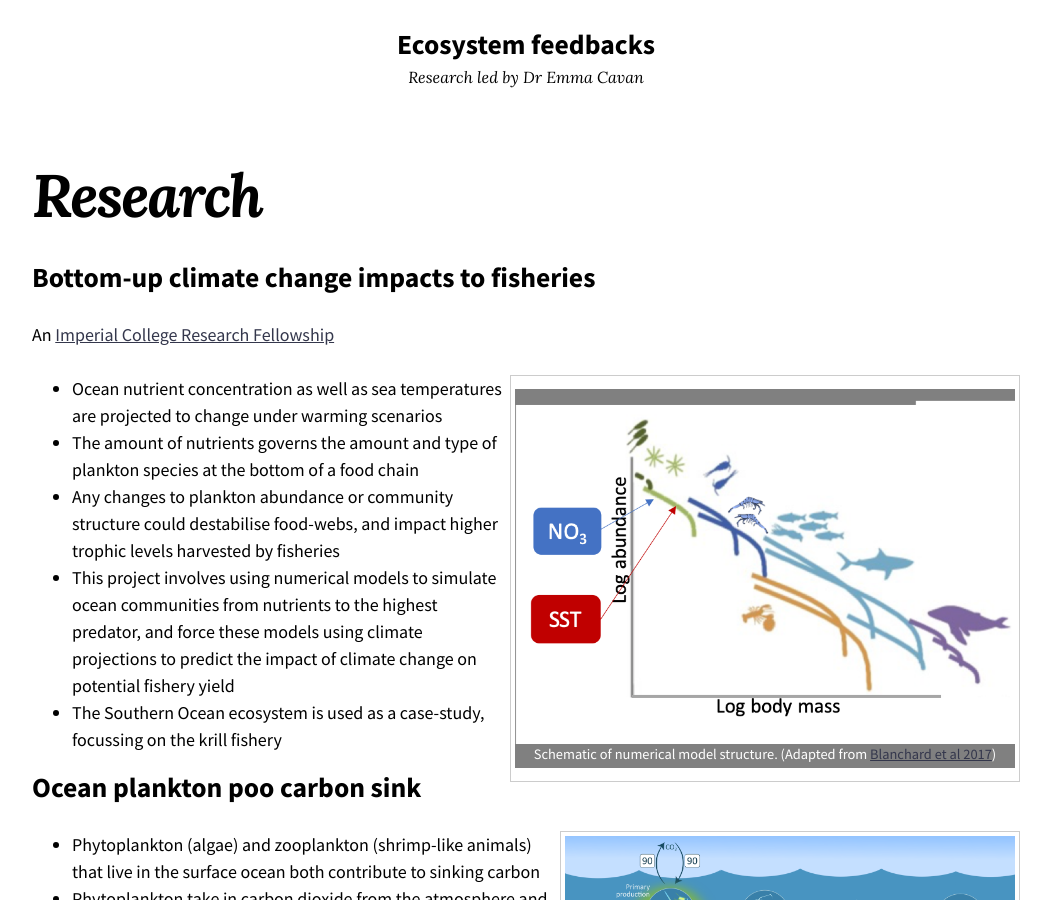
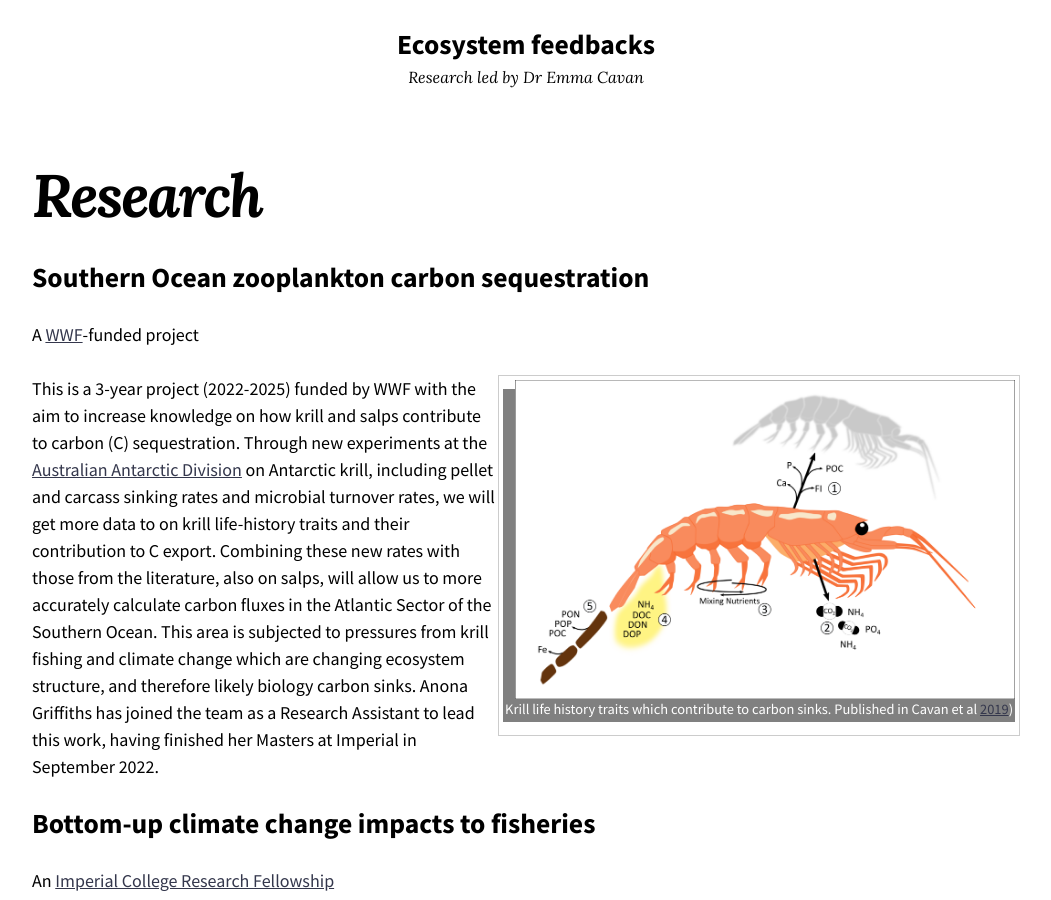
Before and after one commit to e-cavan/e-cavan.github.io, a Jekyll site: the page built from Research/index.md, in a window 1280 px wide and 900 px high, scrolled down 207 px. Shown: the whole window, without its empty margins (114-1165 px from the left). Built offline with Jekyll 4.4.1, drawn with Linux system fonts in a browser that asks for light colours; nearby versions of some CDN libraries.

Commit message:
home page edit

```diff
--- a/Research/index.md
+++ b/Research/index.md
@@ -3,6 +3,17 @@ layout: page
 title: Research
 permalink: /Research/
 ---
+
+## Southern Ocean zooplankton carbon sequestration
+A [WWF](https://www.wwf.org.uk/)-funded project
+
+
+<figure>
+    <img src="/Images/Krill_C.png" style="float: right;" width = "500" height = "400" alt="" >
+    <figcaption>Krill life history traits which contribute to carbon sinks. Published in Cavan et al <a href="https://www.nature.com/articles/s41467-019-12668-7">2019</a>)</figcaption>
+</figure>
+
+This is a 3-year project (2022-2025) funded by WWF with the aim to increase knowledge on how krill and salps contribute to carbon (C) sequestration. Through new experiments at the [Australian Antarctic Division](https://www.antarctica.gov.au/science/conservation-and-management-research/southern-ocean-fisheries/krill/antarctic-marine-research-aquarium/) on Antarctic krill, including pellet and carcass sinking rates and microbial turnover rates, we will get more data to on krill life-history traits and their contribution to C export. Combining these new rates with those from the literature, also on salps, will allow us to more accurately calculate carbon fluxes in the Atlantic Sector of the Southern Ocean. This area is subjected to pressures from krill fishing and climate change which are changing ecosystem structure, and therefore likely biology carbon sinks. Anona Griffiths has joined the team as a Research Assistant to lead this work, having finished her Masters at Imperial in September 2022.
 
 ## Bottom-up climate change impacts to fisheries
 An [Imperial College Research Fellowship](http://www.imperial.ac.uk/research-fellowships/icrf/key-features/)
```
Also changed, not shown: Publications/index.md (+4 -0 lines), _posts/2023-03-10-OCB.md (added, +9 -0 lines), _posts/2023-04-01-WWF.md (added, +9 -0 lines), Images/Fish-Carbon-workshop-logo.png (added), Images/Krill_C.png (added).
